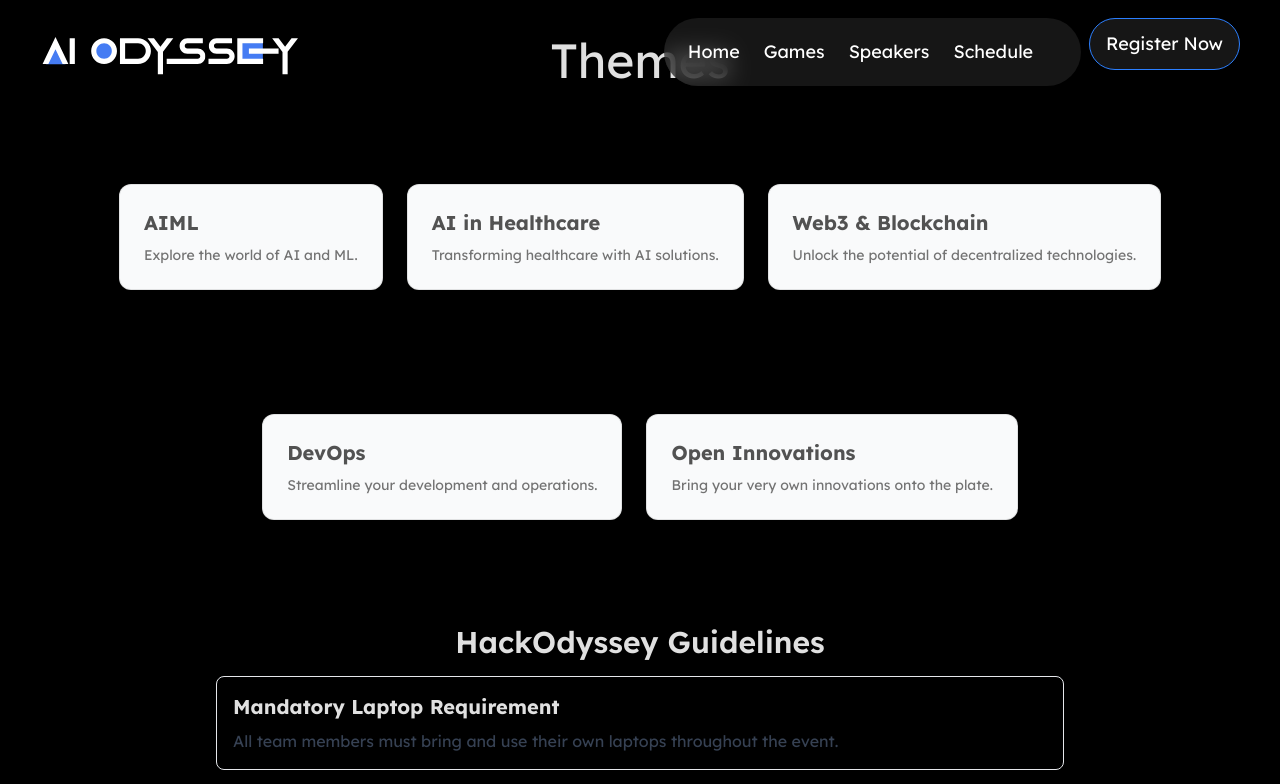
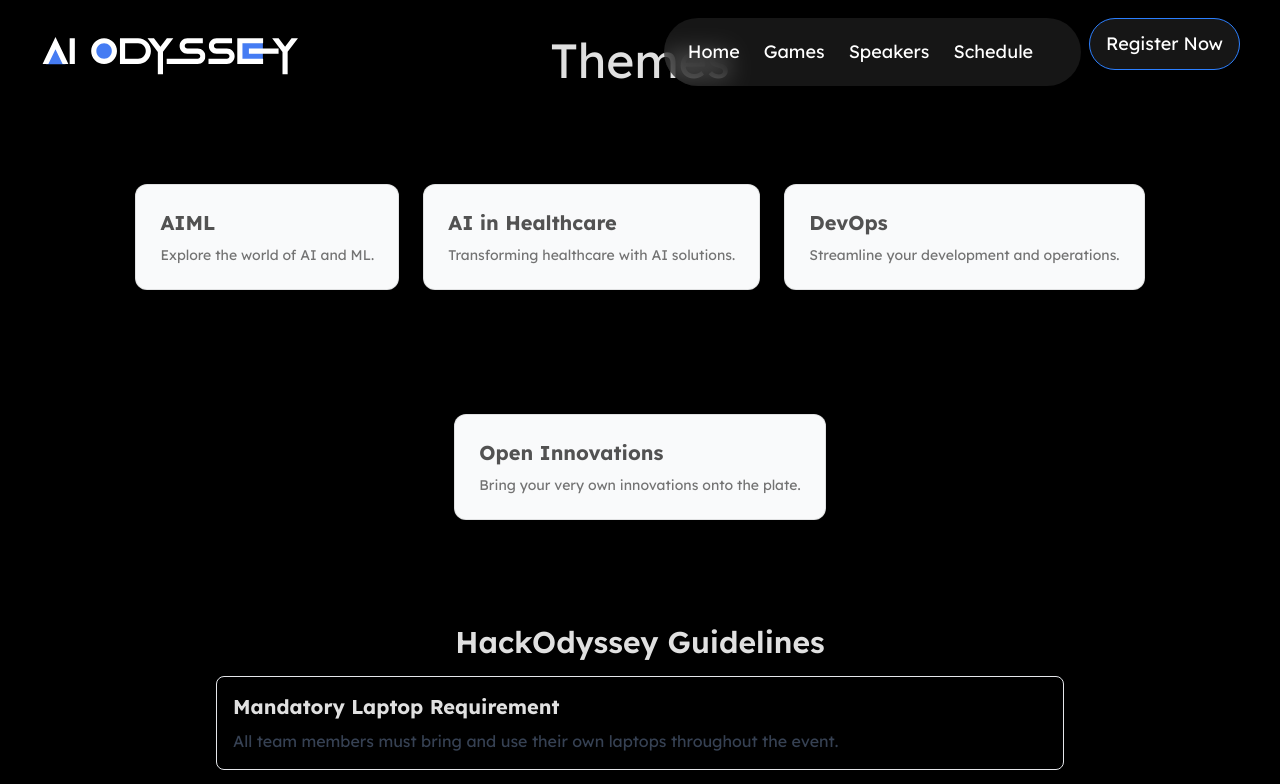
Before and after one commit to amitingits/odyysey-final, a React (Vite) app: page /hackathon in a window 1280 px wide. Shown: the top 784 px of the page. Built offline with nearby package versions, Linux system fonts and the light colour scheme; a web font is replaced by a local one.

Commit message:
Web3 Removed

```diff
--- a/src/App.jsx
+++ b/src/App.jsx
@@ -1,7 +1,6 @@
 import "./App.css";
 import { Routes, Route } from "react-router-dom"; // ❌ No BrowserRouter here
 import { useState, useEffect } from "react";
-
 import Navbar from "./components/Navbar";
 import Home from "./components/Home";
 import Games from "./components/Games";
--- a/src/components/ExpandableCard.jsx
+++ b/src/components/ExpandableCard.jsx
@@ -342,68 +342,68 @@ const cards = [
     },
   ],
   //WEB3 and Blockchain
-  [
-    {
-      description:
-        "Design a blockchain system to securely store and verify academic records.",
-      title: "Blockchain Academic Records",
-      ctaLink: "https://github.com",
-      content: () => (
-        <p>
-          Use smart contracts to automate record verification processes,
-          ensuring transparency and authenticity.
-        </p>
-      ),
-    },
-    {
-      description:
-        "Decentralized platform for online learning with NFT-based courses.",
-      title: "NFT Learning Marketplace",
-      ctaLink: "https://github.com",
-      content: () => (
-        <p>
-          Students can buy, sell, and trade educational content using blockchain
-          technology for secure ownership.
-        </p>
-      ),
-    },
-    {
-      description:
-        "NLP chatbot for decentralized platforms, enhancing user interaction.",
-      title: "Blockchain NLP Chatbot",
-      ctaLink: "https://github.com",
-      content: () => (
-        <p>
-          Uses NLP for chatbot development and blockchain for secure data
-          storage, improving decentralized support.
-        </p>
-      ),
-    },
-    {
-      description:
-        "Blockchain-based identity verification to protect against phishing attacks.",
-      title: "Decentralized Identity Verification",
-      ctaLink: "https://github.com",
-      content: () => (
-        <p>
-          Implements smart contracts and authentication methods to enhance
-          security in Web3 environments.
-        </p>
-      ),
-    },
-    {
-      description:
-        "Decentralized education platform with AI-assisted personalized learning.",
-      title: "AI-Driven Learning in Web3",
-      ctaLink: "https://github.com",
-      content: () => (
-        <p>
-          Implements AI for adaptive learning paths and blockchain for secure
-          data storage, enhancing education.
-        </p>
-      ),
-    },
-  ],
+  // [
+  //   {
+  //     description:
+  //       "Design a blockchain system to securely store and verify academic records.",
+  //     title: "Blockchain Academic Records",
+  //     ctaLink: "https://github.com",
+  //     content: () => (
+  //       <p>
+  //         Use smart contracts to automate record verification processes,
+  //         ensuring transparency and authenticity.
+  //       </p>
+  //     ),
+  //   },
+  //   {
+  //     description:
+  //       "Decentralized platform for online learning with NFT-based courses.",
+  //     title: "NFT Learning Marketplace",
+  //     ctaLink: "https://github.com",
+  //     content: () => (
+  //       <p>
+  //         Students can buy, sell, and trade educational content using blockchain
+  //         technology for secure ownership.
+  //       </p>
+  //     ),
+  //   },
+  //   {
+  //     description:
+  //       "NLP chatbot for decentralized platforms, enhancing user interaction.",
+  //     title: "Blockchain NLP Chatbot",
+  //     ctaLink: "https://github.com",
+  //     content: () => (
+  //       <p>
+  //         Uses NLP for chatbot development and blockchain for secure data
+  //         storage, improving decentralized support.
+  //       </p>
+  //     ),
+  //   },
+  //   {
+  //     description:
+  //       "Blockchain-based identity verification to protect against phishing attacks.",
+  //     title: "Decentralized Identity Verification",
+  //     ctaLink: "https://github.com",
+  //     content: () => (
+  //       <p>
+  //         Implements smart contracts and authentication methods to enhance
+  //         security in Web3 environments.
+  //       </p>
+  //     ),
+  //   },
+  //   {
+  //     description:
+  //       "Decentralized education platform with AI-assisted personalized learning.",
+  //     title: "AI-Driven Learning in Web3",
+  //     ctaLink: "https://github.com",
+  //     content: () => (
+  //       <p>
+  //         Implements AI for adaptive learning paths and blockchain for secure
+  //         data storage, enhancing education.
+  //       </p>
+  //     ),
+  //   },
+  // ],
   //Cyber
   [
     {
--- a/src/components/Hackathon.jsx
+++ b/src/components/Hackathon.jsx
@@ -21,12 +21,12 @@ export default function Hackotsav() {
       linkText: " ",
       linkUrl: "https://ai-innovations.com",
     },
-    {
-      title: "Web3 & Blockchain",
-      description: "Unlock the potential of decentralized technologies.",
-      linkText: " ",
-      linkUrl: "https://web3future.com",
-    },
+    // {
+    //   title: "Web3 & Blockchain",
+    //   description: "Unlock the potential of decentralized technologies.",
+    //   linkText: " ",
+    //   linkUrl: "https://web3future.com",
+    // },
     {
       title: "DevOps",
       description: "Streamline your development and operations.",
```
